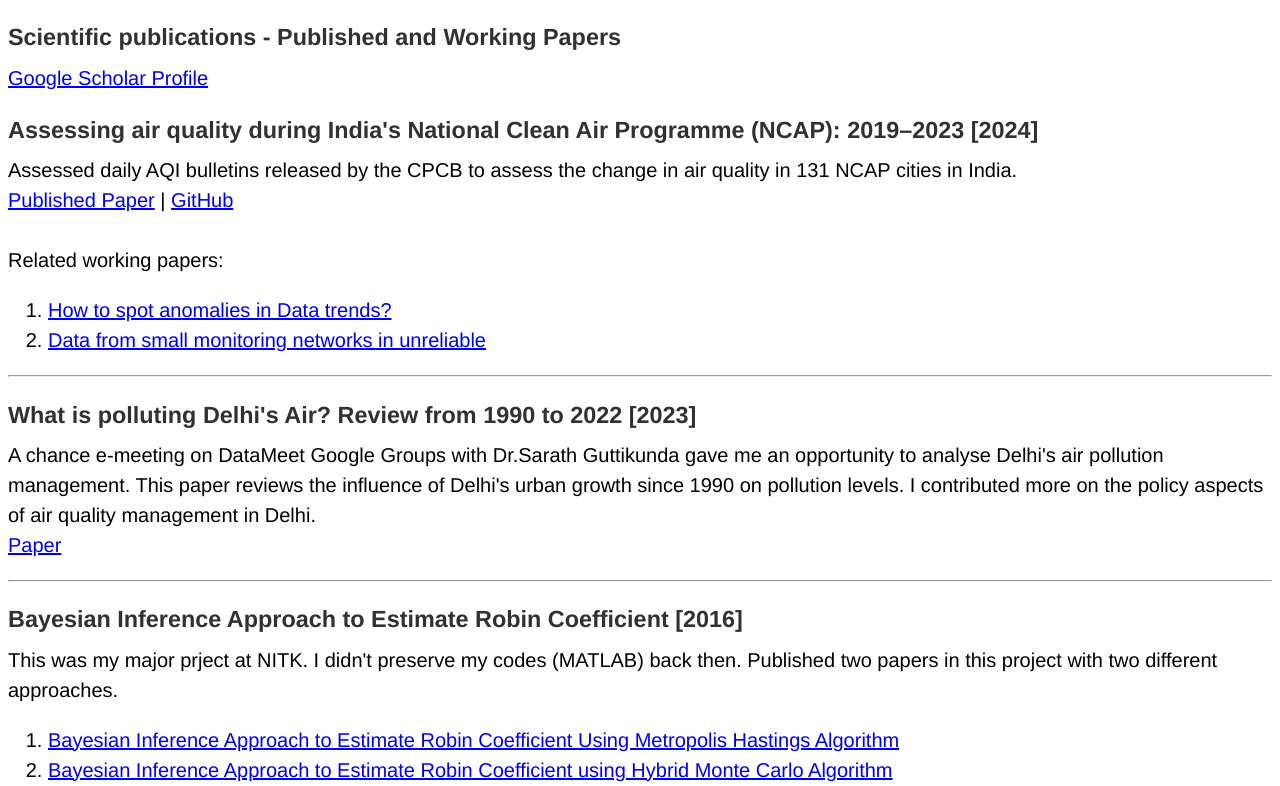
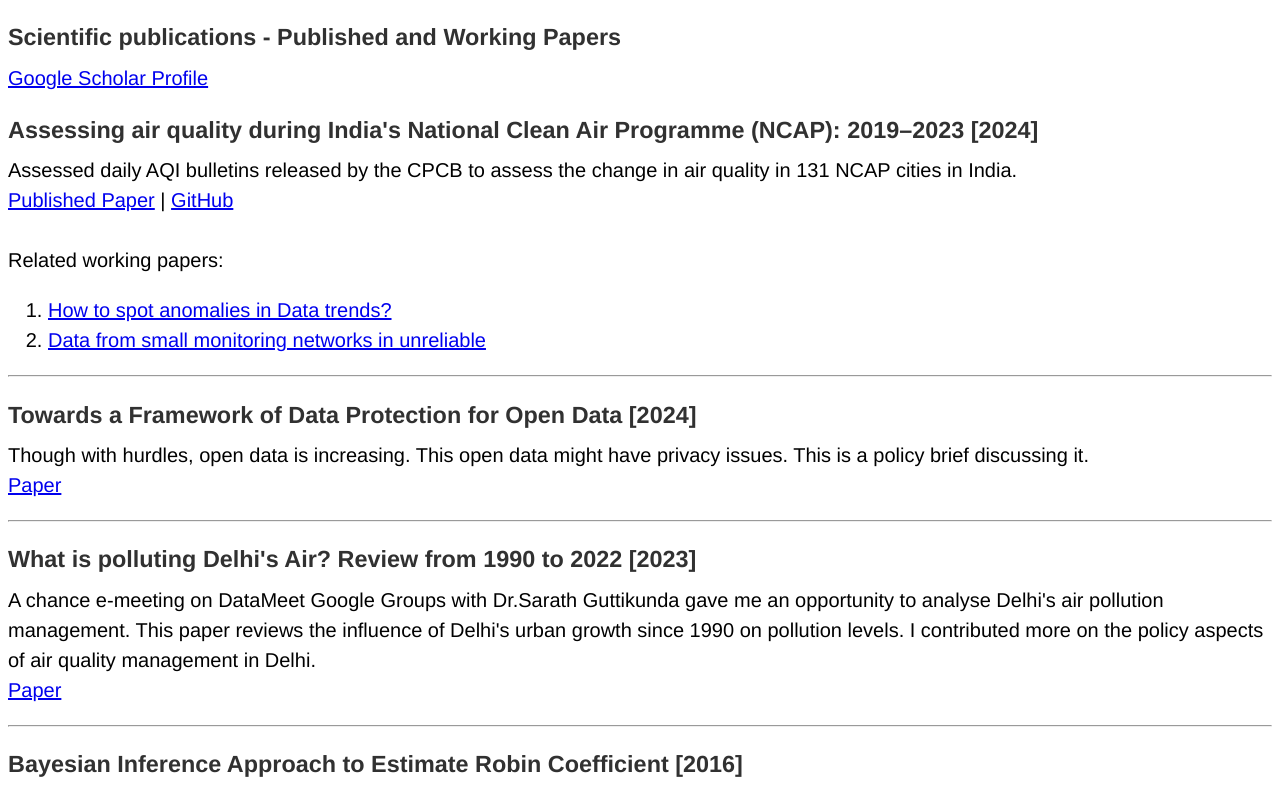
Before and after one commit to d-saikrishna/d-saikrishna.github.io, a website: page Published/research-content.html in a window 1280 px wide. Shown: the top 786 px of the page. Drawn offline with Linux system fonts and the light colour scheme.

Commit message:
T20 bolicy prief

```diff
--- a/Published/research-content.html
+++ b/Published/research-content.html
@@ -24,6 +24,17 @@
             <li><a href="https://papers.ssrn.com/sol3/papers.cfm?abstract_id=4956327">Data from small monitoring networks in unreliable</a> </li>
 
             </ol>
+        </p>
+    </div>
+    <hr>
+
+    <!-- Post -->
+     <div class="post">
+        <h3> Towards a Framework of Data Protection for Open Data [2024]</h3>
+        <p>
+            Though with hurdles, open data is increasing. This open data might have privacy issues. This is a policy brief discussing it.
+            <br>
+            <a href="https://www.t20brasil.org/media/documentos/arquivos/TF05_ST_03_Towards_a_Framework66d5d5cb6b247.pdf"> Paper</a>
         </p>
     </div>
     <hr>
```
